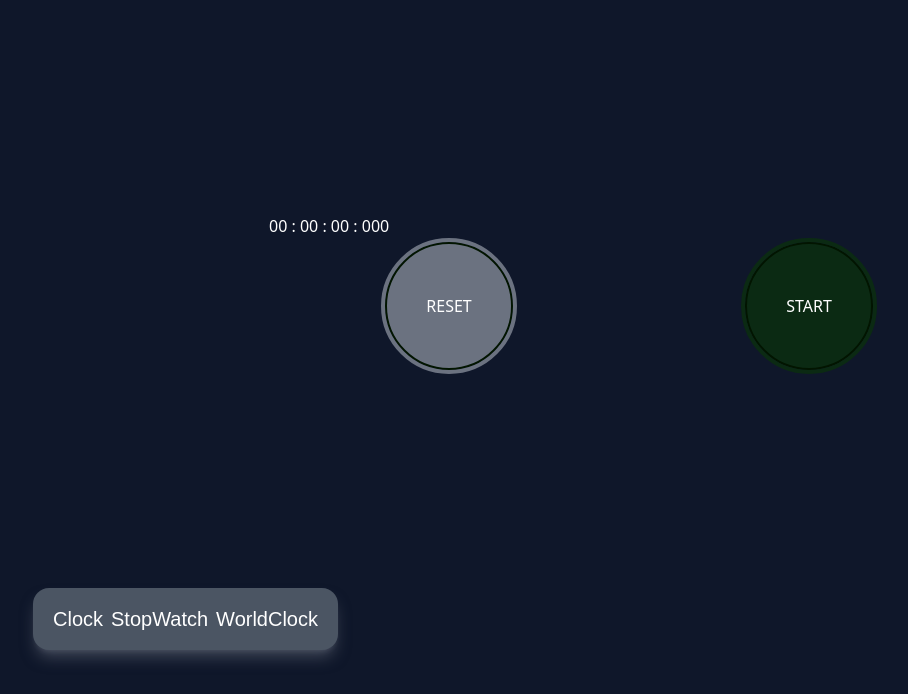
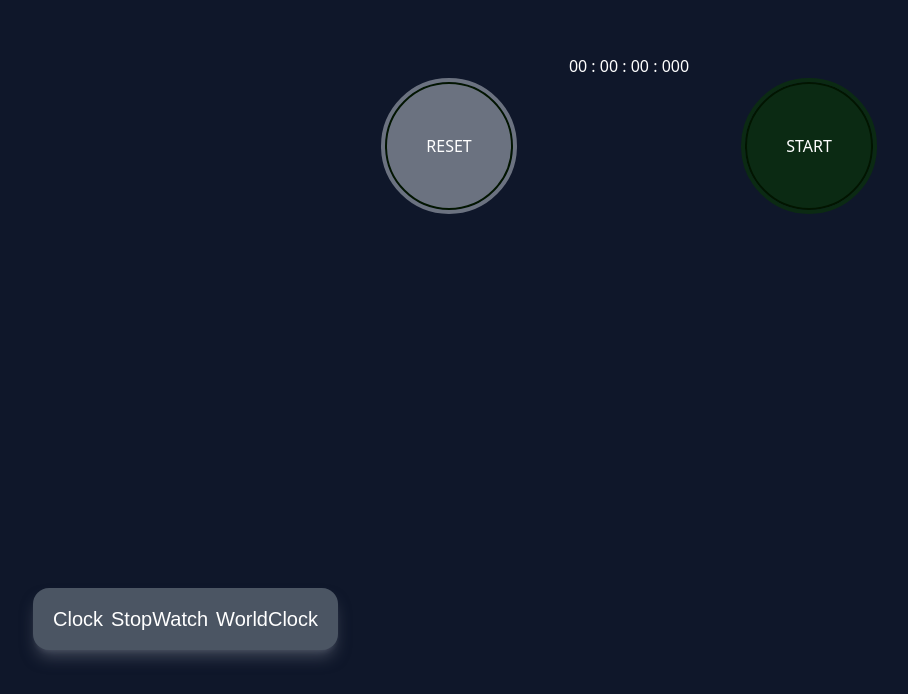
Before and after one commit to amirrahemi01/basic-clock-reactjs, a React (Create React App) app: page /Stopwatch in a window 1280 px wide. Shown: the part 106-800 px from the top of the page, without its empty margins (11-919 px from the left). Built offline with nearby package versions, Linux system fonts and the light colour scheme.

Commit message:
tailwind styles for component

```diff
--- a/src/components/stopwatch/MainStopWatch.tsx
+++ b/src/components/stopwatch/MainStopWatch.tsx
@@ -50,8 +50,8 @@ const MainStopWatch = (props: Props) => {
   };
 
   return (
-    <div className="bg-slate-900 text-white h-lvh flex flex-col items-center justify-center">
-      <div className="stopwatch-box">
+    <div className="bg-slate-900 text-white h-lvh flex flex-col items-center justify-start w-full pt-40">
+      <div className="text-center">
         <Timer />
         <SplitTimer />
         <Actions
@@ -59,7 +59,9 @@ const MainStopWatch = (props: Props) => {
           handleStop={stopTimer}
           handleReset={resetTheTimer}
         />
-        <LogTable />
+        <main className="log-formatting-main">
+          <LogTable />
+        </main>
       </div>
     </div>
   );
```
